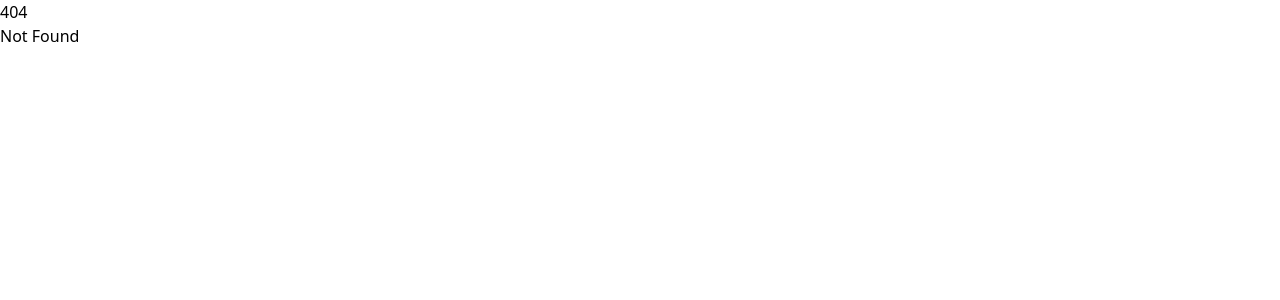
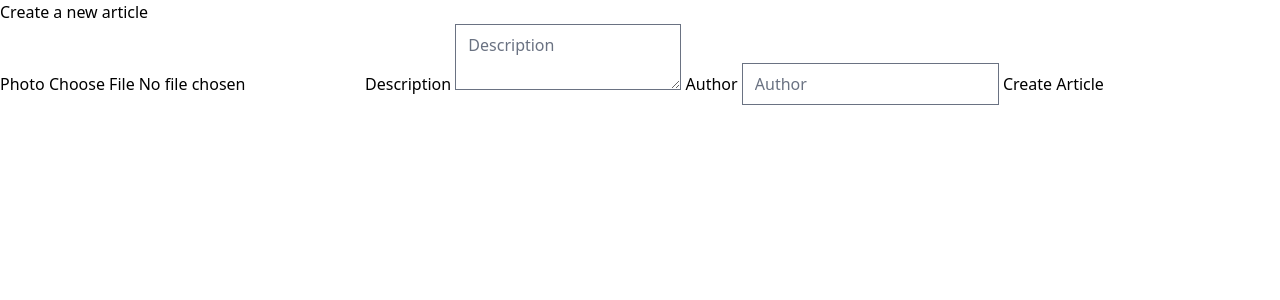
Before and after one commit to herval20/projektWeb, a SvelteKit app: page /admin/new in a window 1280 px wide. Before the commit this address had no page. Shown: the top 300 px of the page. Built offline with nearby package versions, Linux system fonts and the light colour scheme.

Commit message:
created add new article page

```diff
--- a/src/routes/admin/+page.svelte
+++ b/src/routes/admin/+page.svelte
@@ -10,6 +10,7 @@
 	<h1>ADMIN DASHBOARD</h1>
     <form action="/logout?/logout" method="POST">
 
+        <a href="/admin/new">Create a new article</a>
 
         <button type="submit">Log out</button>
         </form>
--- /dev/null
+++ b/src/routes/admin/new/+page.server.js
@@ -0,0 +1,28 @@
+import { createConnection } from '$lib/db/mysql';
+import { redirect } from '@sveltejs/kit';
+import { error } from '@sveltejs/kit';
+import { put } from '@vercel/blob';
+import { BLOB_READ_WRITE_TOKEN } from '$env/static/private';
+
+export const actions = {
+	createArticle: async ({ request }) => {
+		const formData = await request.formData();
+        const photo = formData.get('photo');
+		console.log(formData);
+
+        const { url } = await put('projektPhotos/' + photo.name, photo, {
+			access: 'public',
+			token: BLOB_READ_WRITE_TOKEN
+		});
+
+		const connection = await createConnection();
+		const [result] = await connection.execute(
+			'INSERT INTO articles (image, description, author) VALUES (?,?,?)',
+			[url, formData.get('description'), formData.get('author')]
+		);
+
+		if (result.affectedRows) {
+			redirect(303, '/admin');
+		}
+	}
+};
--- /dev/null
+++ b/src/routes/admin/new/+page.svelte
@@ -0,0 +1,16 @@
+<div>
+	<h1>Create a new article</h1>
+
+	<form method="POST" action="?/createArticle" enctype="multipart/form-data">
+        <label for="photo">Photo</label>
+        <input type="file" name="photo" />
+
+		<label for="description">Description</label>
+		<textarea placeholder="Description" name="description"></textarea>
+
+        <label for="author">Author</label>
+		<input type="text" placeholder="Author" name="author" />
+
+		<button type="submit">Create Article</button>
+	</form>
+</div>
```
